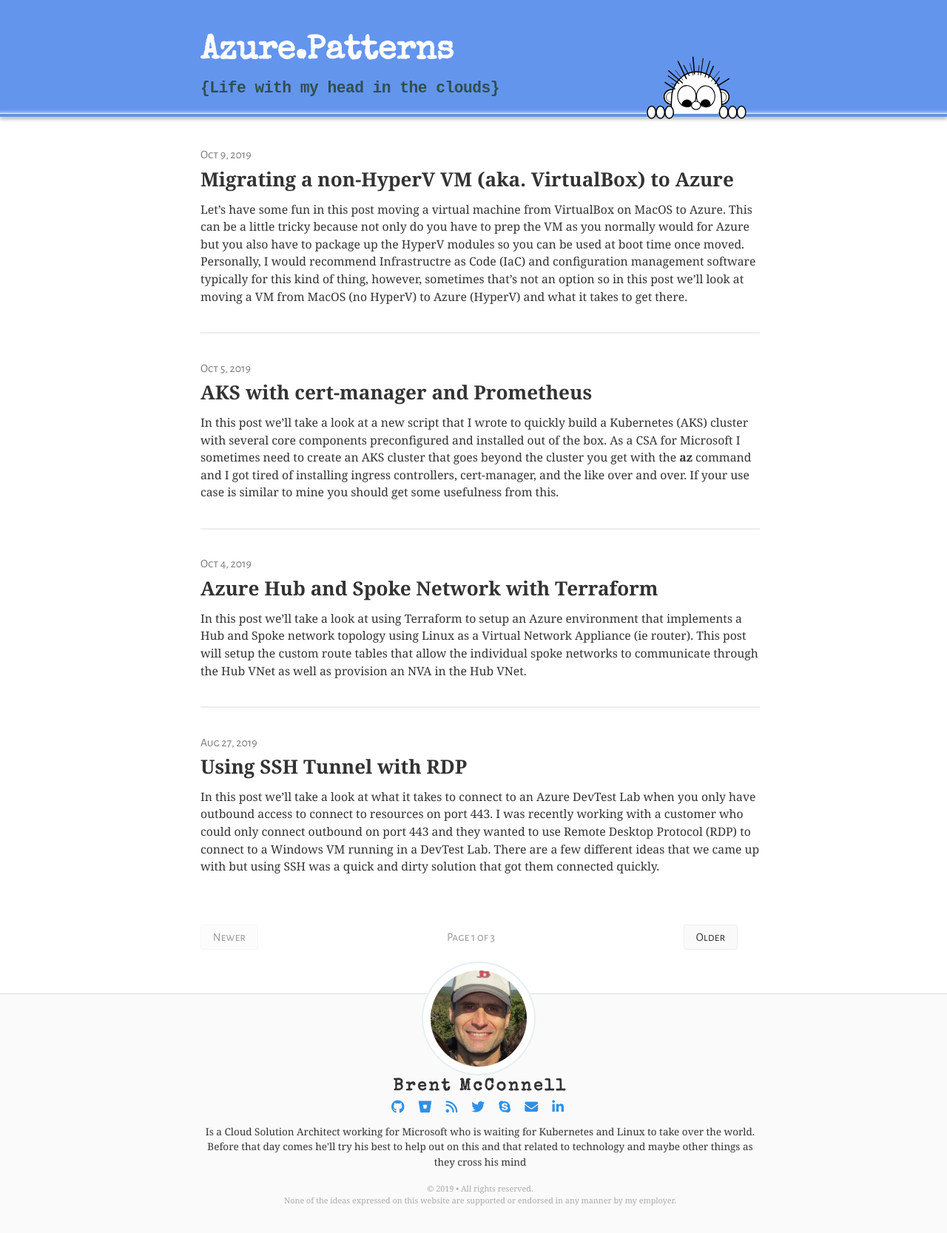
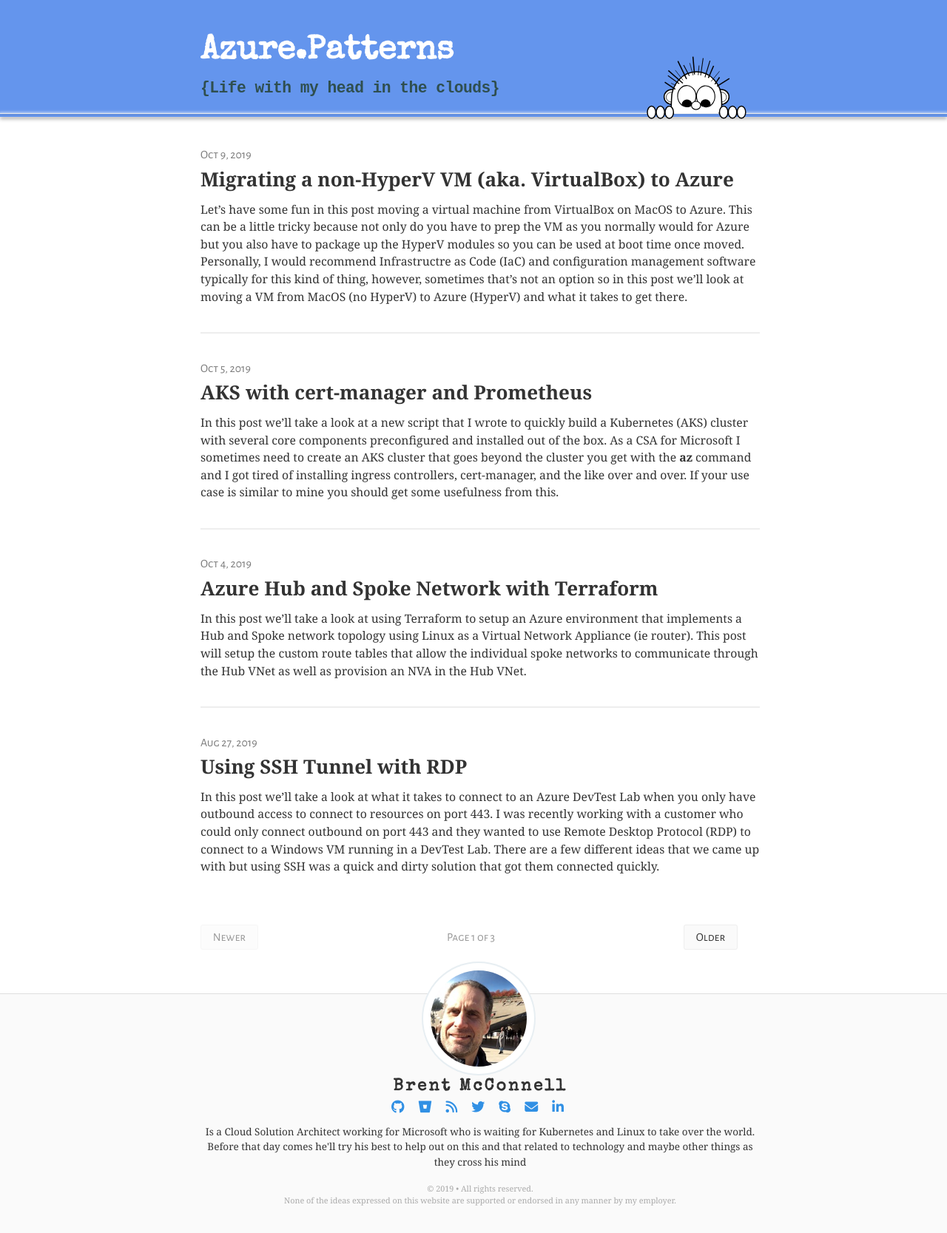
Before and after one commit to brentmcconnell/brentmcconnell.github.io, a Jekyll site: the page built from index.html, in a window 1280 px wide. Shown: the whole page at 74% size. Built offline with Jekyll 4.4.1, drawn with Linux system fonts in a browser that asks for light colours; nearby versions of some CDN libraries; some web fonts are replaced; the list of posts is cut into pages by our own code.

Commit message:
minor changes

```diff
--- a/_config.yml
+++ b/_config.yml
@@ -131,8 +131,9 @@
 markdown:     kramdown
 redcarpet:
   extensions: ['smart', 'tables', 'with_toc_data']
-permalink:    pretty
-paginate:     4
+# permalink: /:categories/:year/:month/:title
+permalink: pretty
+paginate:  4
 sass:
   style: compressed
 plugins:
--- a/_includes/footer.html
+++ b/_includes/footer.html
@@ -2,7 +2,7 @@
   <div class="measure">
     {% if site.author %}
     <figure class="author-image">
-        <a class="img" href="{{ site.baseurl }}/about" style="background-image: url(/images/site/brent.jpg)">
+        <a class="img" href="{{ site.baseurl }}/about" style="background-image: url(/images/site/brent4.jpg)">
             <span class="hidden">
                 {{site.author}}'s Picture
             </span>
```
Also changed, not shown: images/site/brent4.jpg (added).
